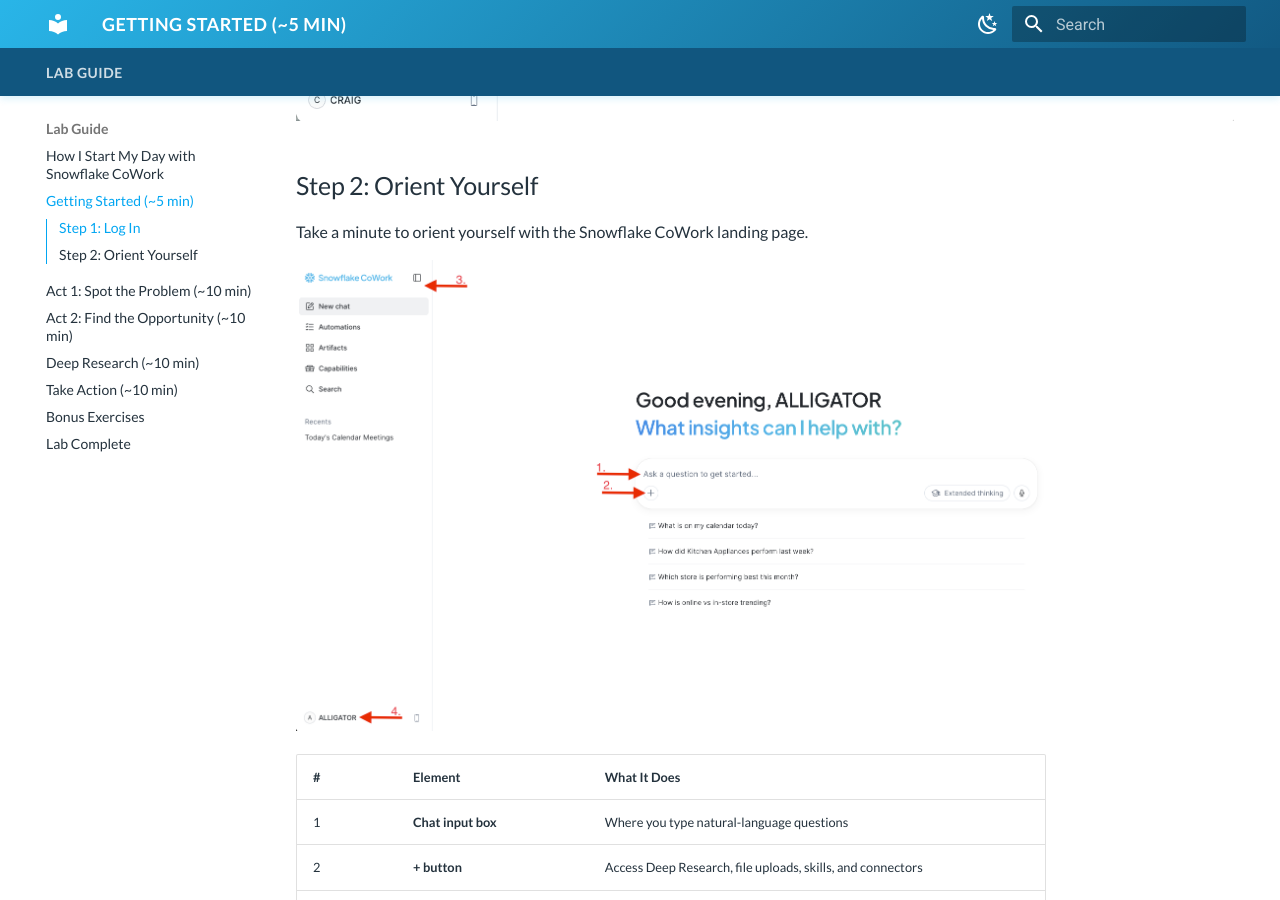
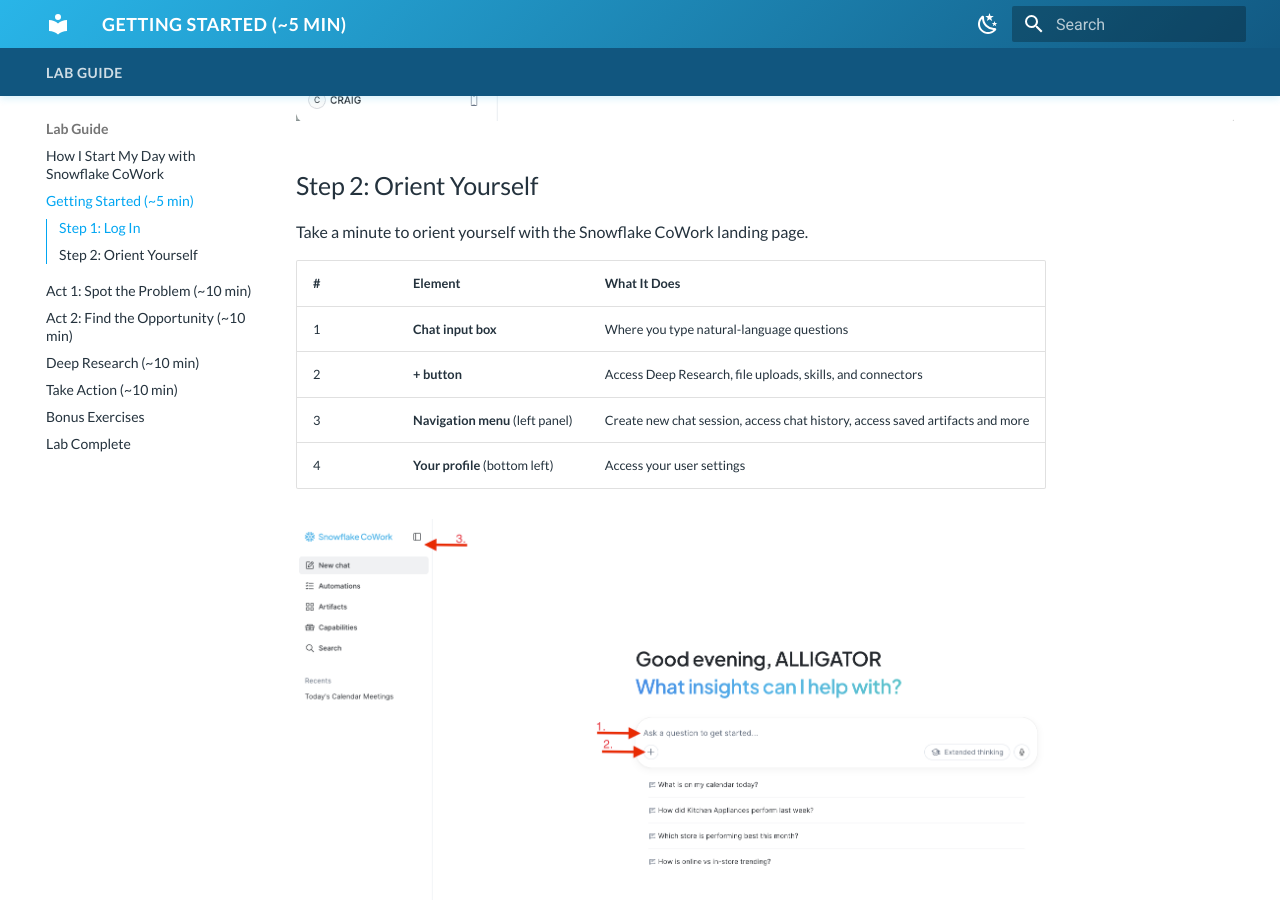
Before and after one commit to sfc-gh-adignadice/swt-auckland-lab-guide, an MkDocs documentation site: the page built from docs/getting_started.md, in a window 1280 px wide and 900 px high, scrolled down 1310 px. Built offline with MkDocs 1.6.1 and Material for MkDocs 9.7.7, drawn with Linux system fonts in a browser that asks for light colours.

Commit message:
Updating getting_started page

```diff
--- a/docs/getting_started.md
+++ b/docs/getting_started.md
@@ -29,11 +29,11 @@
 
 Take a minute to orient yourself with the Snowflake CoWork landing page.
 
-![CoWork landing page with numbered elements](./assets/cowork-landing-annotated.png)
-
 | # | Element | What It Does |
 |---|---------|-------------|
 | 1 | **Chat input box** | Where you type natural-language questions |
 | 2 | **+ button** | Access Deep Research, file uploads, skills, and connectors |
 | 3 | **Navigation menu** (left panel) | Create new chat session, access chat history, access saved artifacts and more |
 | 4 | **Your profile** (bottom left) | Access your user settings |
+
+![CoWork landing page with numbered elements](./assets/cowork-landing-annotated.png)
```
